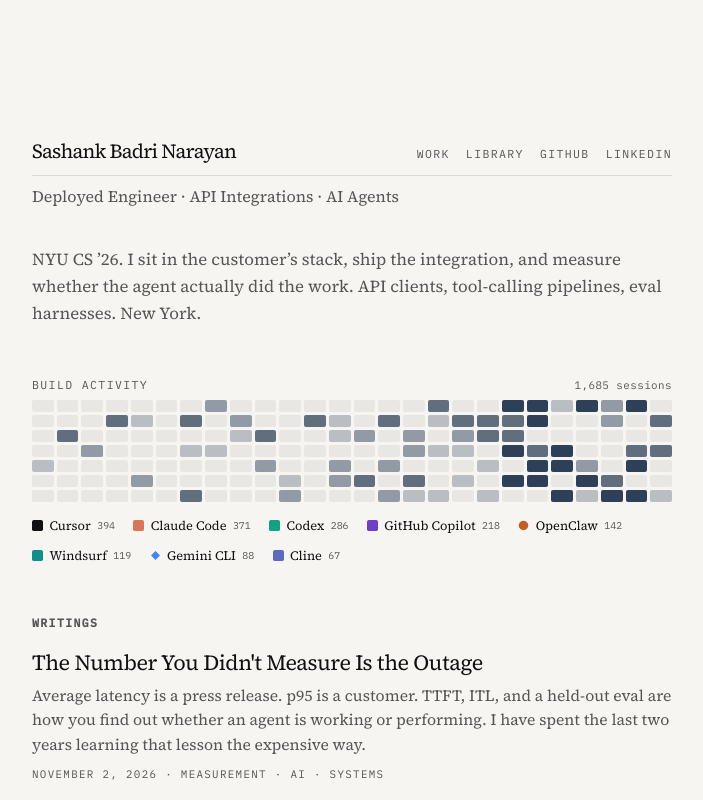
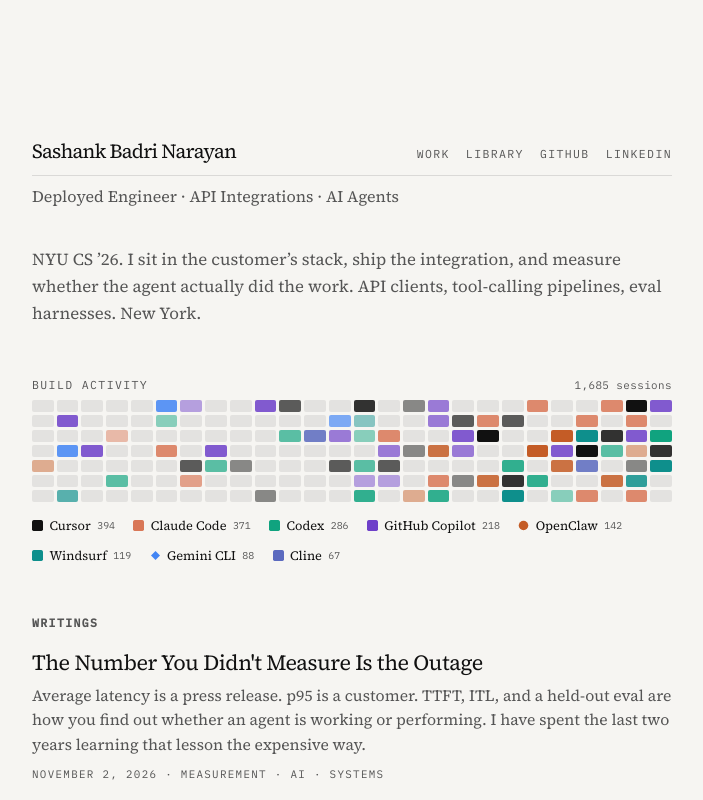
Before and after one commit to bsashank2710/sashank-portfolio, a React (Vite) app: page / in a window 1280 px wide. Shown: the top 800 px of the page, without its empty margins (288-991 px from the left). Built offline with nearby package versions, Linux system fonts and the light colour scheme.

Commit message:
Color the activity heatmap with each agent so the grid actually reads.

```diff
--- a/src/App.tsx
+++ b/src/App.tsx
@@ -1,5 +1,5 @@
 import { useEffect, useState } from 'react'
-import { HEATMAP, TOOLS, TOTAL_ACTIONS } from './data/activity'
+import { cellColor, HEATMAP, TOOLS, TOTAL_ACTIONS } from './data/activity'
 import { BUILDING, ON_THE_WEB } from './data/work'
 import { CURRENTLY_READING, LIBRARY } from './data/library'
 import { WRITINGS, getWriting } from './data/writings'
@@ -15,17 +15,7 @@ function href(to: string) {
 }
 
 function Brand({ id }: { id: string }) {
-  const fills: Record<string, string> = {
-    cursor: '#111',
-    claude: '#d97757',
-    codex: '#10a37f',
-    copilot: '#6e40c9',
-    openclaw: '#c45c26',
-    windsurf: '#0e8f8c',
-    gemini: '#4285f4',
-    cline: '#5b6abf',
-  }
-  const fill = fills[id] ?? '#888'
+  const fill = TOOLS.find((tool) => tool.id === id)?.color ?? '#888'
   if (id === 'openclaw') {
     return (
       <svg className="brand" viewBox="0 0 12 12" aria-hidden="true">
@@ -91,11 +81,15 @@ function Layout({ children }: { children: React.ReactNode }) {
 }
 
 function Heatmap() {
-  const level = (n: number) => (n <= 0 ? '' : n === 1 ? 'l1' : n === 2 ? 'l2' : n === 3 ? 'l3' : 'l4')
   return (
-    <div className="heatmap" role="img" aria-label="Recent build activity">
-      {HEATMAP.map((n, i) => (
-        <span key={i} className={`heat-cell ${level(n)}`} title={`${n} sessions`} />
+    <div className="heatmap" role="img" aria-label="Recent build activity by agent">
+      {HEATMAP.map((cell, i) => (
+        <span
+          key={i}
+          className={`heat-cell${cell.level ? ` l${cell.level}` : ''}`}
+          style={cell.tool ? { background: cellColor(cell) } : undefined}
+          title={cell.tool ? `${cell.tool.name} · ${cell.level}` : 'No session'}
+        />
       ))}
     </div>
   )
--- a/src/data/activity.ts
+++ b/src/data/activity.ts
@@ -2,18 +2,24 @@ export interface AgentBrand {
   id: string
   name: string
   sessions: number
+  color: string
 }
 
 export const TOOLS: AgentBrand[] = [
-  { id: 'cursor', name: 'Cursor', sessions: 394 },
-  { id: 'claude', name: 'Claude Code', sessions: 371 },
-  { id: 'codex', name: 'Codex', sessions: 286 },
-  { id: 'copilot', name: 'GitHub Copilot', sessions: 218 },
-  { id: 'openclaw', name: 'OpenClaw', sessions: 142 },
-  { id: 'windsurf', name: 'Windsurf', sessions: 119 },
-  { id: 'gemini', name: 'Gemini CLI', sessions: 88 },
-  { id: 'cline', name: 'Cline', sessions: 67 },
+  { id: 'cursor', name: 'Cursor', sessions: 394, color: '#111111' },
+  { id: 'claude', name: 'Claude Code', sessions: 371, color: '#d97757' },
+  { id: 'codex', name: 'Codex', sessions: 286, color: '#10a37f' },
+  { id: 'copilot', name: 'GitHub Copilot', sessions: 218, color: '#6e40c9' },
+  { id: 'openclaw', name: 'OpenClaw', sessions: 142, color: '#c45c26' },
+  { id: 'windsurf', name: 'Windsurf', sessions: 119, color: '#0e8f8c' },
+  { id: 'gemini', name: 'Gemini CLI', sessions: 88, color: '#4285f4' },
+  { id: 'cline', name: 'Cline', sessions: 67, color: '#5b6abf' },
 ]
+
+export interface HeatCell {
+  level: number
+  tool?: AgentBrand
+}
 
 function mulberry32(seed: number) {
   return () => {
@@ -25,19 +31,36 @@ function mulberry32(seed: number) {
   }
 }
 
+function pickTool(rand: () => number) {
+  const total = TOOLS.reduce((sum, tool) => sum + tool.sessions, 0)
+  let n = rand() * total
+  for (const tool of TOOLS) {
+    n -= tool.sessions
+    if (n <= 0) return tool
+  }
+  return TOOLS[TOOLS.length - 1]
+}
+
+const LEVEL_MIX = [0, 48, 68, 86, 100]
+
+export function cellColor(cell: HeatCell) {
+  if (!cell.tool || cell.level <= 0) return undefined
+  return `color-mix(in srgb, ${cell.tool.color} ${LEVEL_MIX[cell.level]}%, transparent)`
+}
+
 export function buildHeatmap(weeks = 26) {
   const rand = mulberry32(27102026)
-  const cells: number[] = []
+  const cells: HeatCell[] = []
   for (let w = 0; w < weeks; w++) {
     const late = w / (weeks - 1)
     for (let d = 0; d < 7; d++) {
-      const p = 0.14 + late * 0.5
+      const p = 0.16 + late * 0.52
       if (rand() > p) {
-        cells.push(0)
+        cells.push({ level: 0 })
         continue
       }
-      const burst = late > 0.7 && rand() > 0.4 ? 3 + Math.floor(rand() * 3) : 1 + Math.floor(rand() * 3)
-      cells.push(burst)
+      const level = late > 0.7 && rand() > 0.35 ? 3 + Math.floor(rand() * 2) : 1 + Math.floor(rand() * 3)
+      cells.push({ level, tool: pickTool(rand) })
     }
   }
   return cells
--- a/src/styles.css
+++ b/src/styles.css
@@ -174,20 +174,7 @@ button {
   width: 100%;
   height: 12px;
   border-radius: 2px;
-  background: rgba(17, 17, 17, 0.06);
-}
-
-.heat-cell.l1 {
-  background: color-mix(in srgb, var(--accent) 30%, transparent);
-}
-.heat-cell.l2 {
-  background: color-mix(in srgb, var(--accent) 50%, transparent);
-}
-.heat-cell.l3 {
-  background: color-mix(in srgb, var(--accent) 75%, transparent);
-}
-.heat-cell.l4 {
-  background: var(--accent);
+  background: rgba(17, 17, 17, 0.08);
 }
 
 .agents {
```
